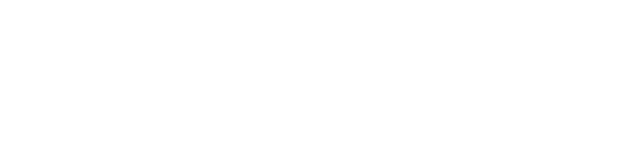
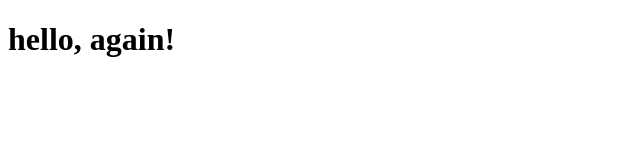
Before and after one commit to mami-uchida/second_website, a plain HTML site: page index.html in a window 1280 px wide. Shown: the whole page, without its empty margins (0-640 px from the left). Drawn offline with Linux system fonts and the light colour scheme.

Commit message:
Fix index.html

```diff
--- a/index.html
+++ b/index.html
@@ -5,5 +5,7 @@
     <meta charset="utf-8">
   </head>
   <body>
+    <h1>hello, again!
+    </h1>
   </body>
 </html>
```
